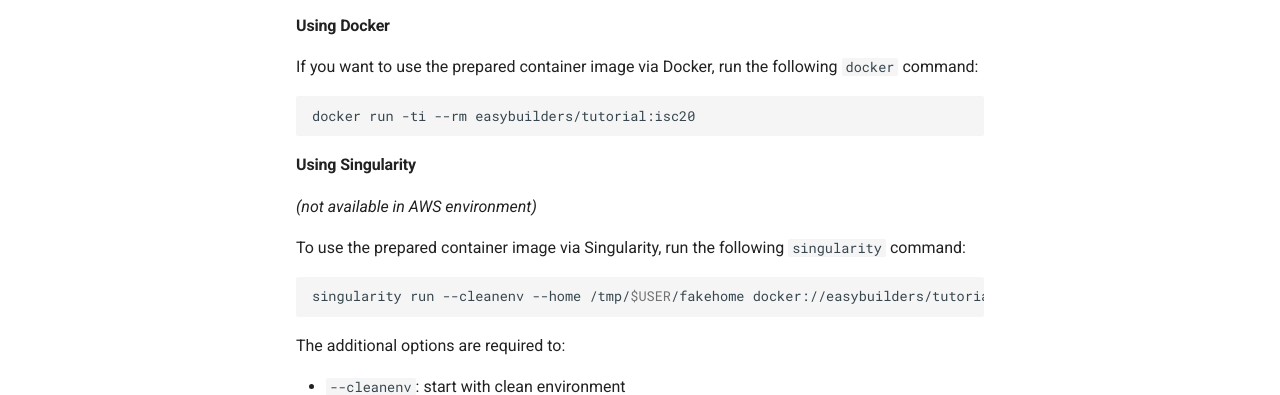
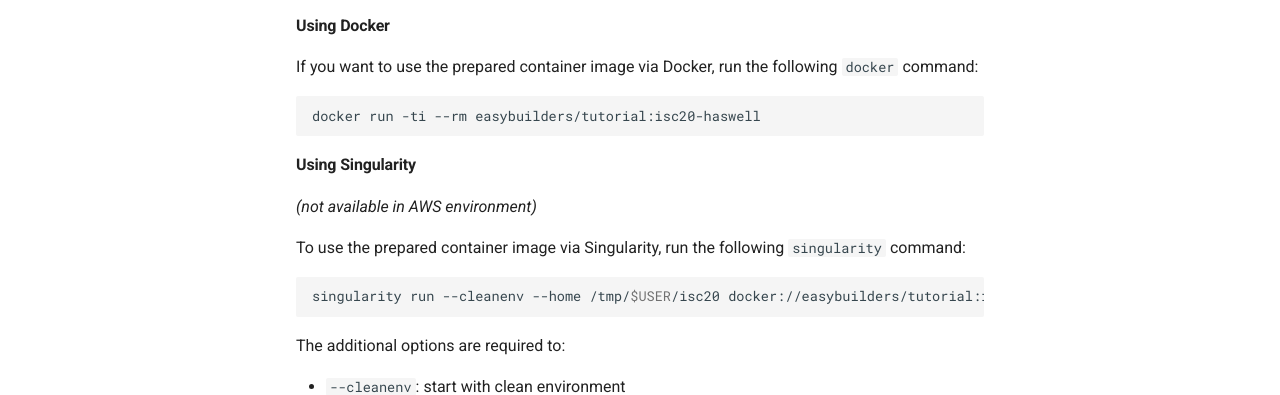
Before and after one commit to easybuilders/easybuild-tutorial, an MkDocs documentation site: the page built from docs/practical_information/README.md, in a window 1280 px wide and 900 px high, scrolled down 961 px. Shown: the part 286-681 px from the top of the window. Built offline with MkDocs 1.6.1 and Material for MkDocs 9.7.7, drawn with Linux system fonts in a browser that asks for light colours.

Commit message:
use correct tags for Docker container in practical information part

````diff
--- a/docs/practical_information/README.md
+++ b/docs/practical_information/README.md
@@ -51,7 +51,7 @@
 run the following `docker` command:
 
 ```
-docker run -ti --rm easybuilders/tutorial:isc20
+docker run -ti --rm easybuilders/tutorial:isc20-haswell
 ```
 
 
@@ -63,7 +63,7 @@
 run the following `singularity` command:
 
 ```shell
-singularity run --cleanenv --home /tmp/$USER/fakehome docker://easybuilders/tutorial:isc20
+singularity run --cleanenv --home /tmp/$USER/isc20 docker://easybuilders/tutorial:isc20-haswell
 ```
 
 The additional options are required to:
````
